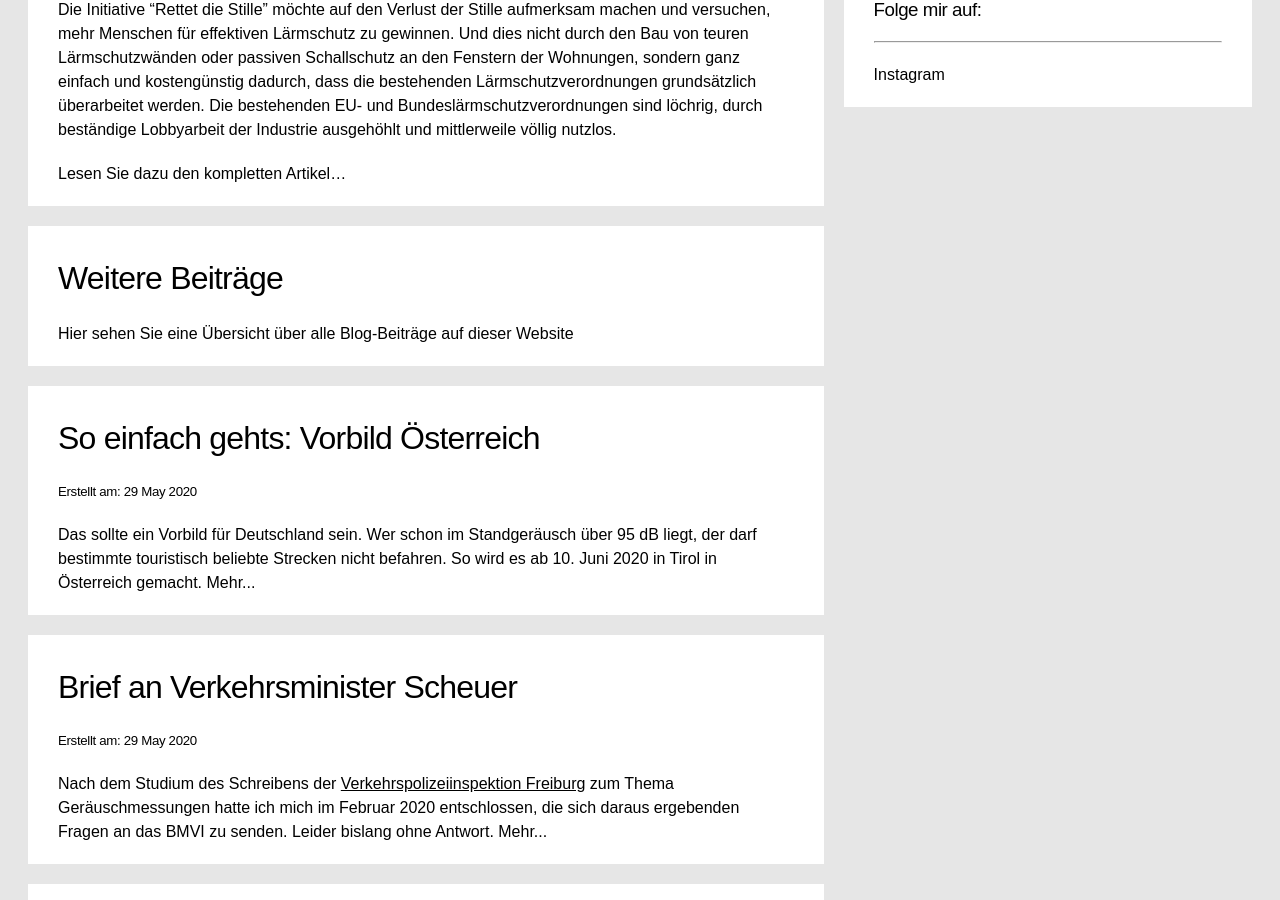
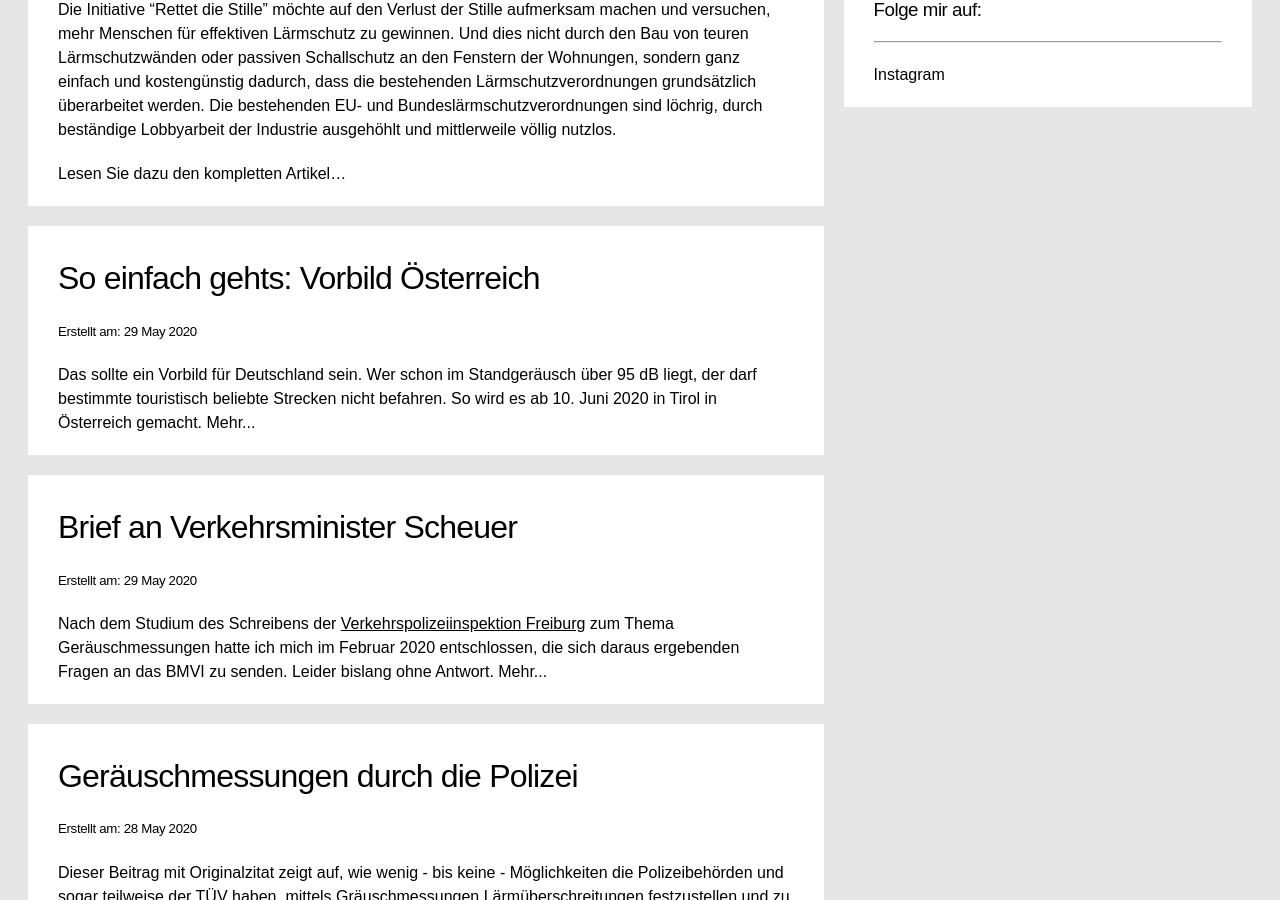
Before and after one commit to rettet-die-stille/rettet-die-stille.github.io, a Jekyll site: the page built from index.md, in a window 1280 px wide and 900 px high, scrolled down 730 px. Built offline with Jekyll 4.4.1, drawn with Linux system fonts in a browser that asks for light colours.

Commit message:
Update home.html

```diff
--- a/_layouts/home.html
+++ b/_layouts/home.html
@@ -8,10 +8,6 @@ layout: defaultmodern
   <h5>Erstellt am: 28.5.2020</h5>
   {{ content }}
 </div>
-<div class="card">
-  <h1>Weitere Beiträge</h1>
-  <p>Hier sehen Sie eine Übersicht über alle Blog-Beiträge auf dieser Website</p>
-</div>
 {% for post in site.posts %}
     <div class="card">
       <h1><a href="{{ post.url }}" title="{{ post.title }}">{{ post.title }}</a></h1>
```
